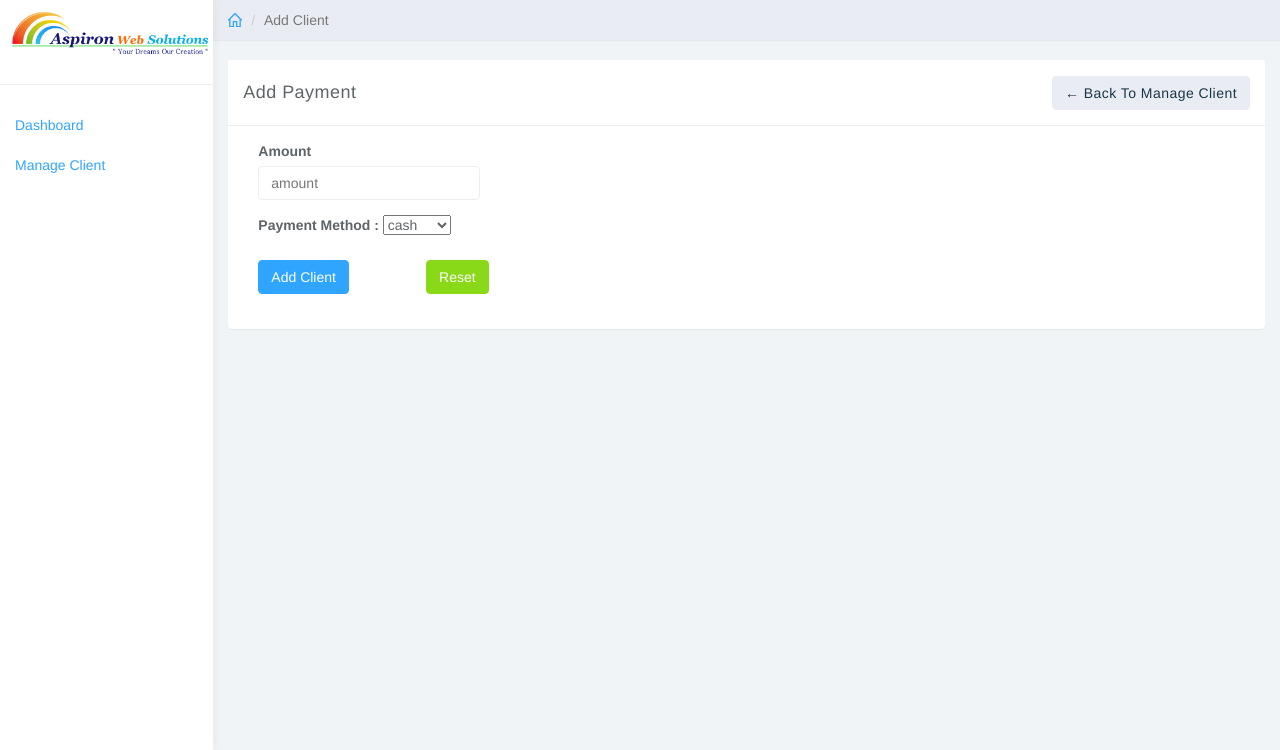
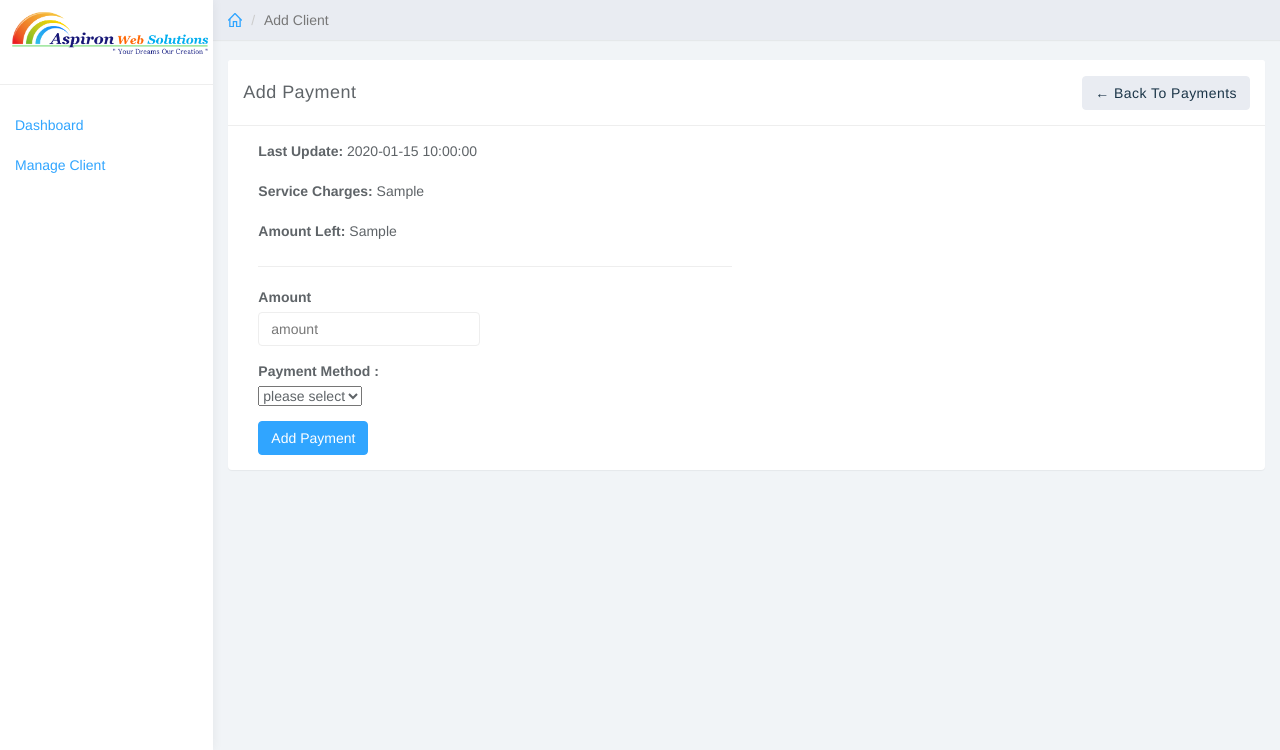
Before and after one commit to dhaivat28/clientarea, a CodeIgniter app: template application/views/admin/add_payment.php in a window 1280 px wide. Shown: the part 50-800 px from the top of the page. Run offline with CodeIgniter, Linux system fonts and the light colour scheme; the template is opened without the code that fills it: most values are stand-ins (such as "Sample title", 1, 10 or a date in 2020).

Commit message:
modified payments module with bill amount calculation

```diff
--- a/application/config/form_validation.php
+++ b/application/config/form_validation.php
@@ -15,6 +15,21 @@ $config = [
 										'rules'=>'required'
 									]
 								],
+
+		'add_payment'	=> [
+									[
+										'field'=>'amount_pay',
+										'label'=>'amount_pay',
+										'rules'=>'required|trim|greater_than[0]'
+									],
+
+									[
+										'field'=>'p_method',
+										'label'=>'p_method',
+										'rules'=>'required|trim'
+									]
+								],
+
 
 		'add_service'	=> [
 									[
--- a/application/views/admin/add_payment.php
+++ b/application/views/admin/add_payment.php
@@ -29,36 +29,65 @@
 							</div>
 							<div class="col-lg-9">
 								<div class="button-box">
-									<?=anchor("dashboard/manageclient",'&larr; Back To Manage Client',['class'=>'btn btn-default']); ?>
+									<?=anchor("payments/manage_payments",'&larr; Back To Payments',['class'=>'btn btn-default']); ?>
 								</div>
 							</div>
 						</div>
 					</div>
 					<div class="panel-body">
 						<div class="col-md-6">
-							<?php echo form_open('payments/update_payment'); ?>
+							<?php echo form_open("payments/update_payment/{$tr_details->service_id}"); ?>
 							<?php echo form_hidden('admin_id',$this->session->userdata('admin_id')) ?>
+
+							<div class="form-group">
+								<div class="row">
+									<div class="col-lg-6">
+										<label>Last Update: </label>
+												<?= $tr_details->added_on ?>
+									</div>
+								</div>
+							</div>
+							<div class="form-group">
+								<div class="row">
+									<div class="col-lg-6">
+										<label>Service Charges: </label>
+												<?= $tr_details->service_charges ?>
+									</div>
+								</div>
+							</div>
+							<div class="form-group">
+								<div class="row">
+									<div class="col-lg-6">
+										<label>Amount Left: </label>
+												<?= $tr_details->amount_left ?>
+												<?php echo form_hidden('amount_left',$tr_details->amount_left)?>
+									</div>
+
+								</div>
+							</div>
+
+							<hr />
 								<div class="form-group">
 									<div class="row">
 										<div class="col-lg-6">
 											<label>Amount</label>
-												<?php echo form_input(['name'=>'amount','id'=>'inputEmail','class'=>'form-control','placeholder'=>'amount','value'=>set_value('amount')]); ?>
+												<?php echo form_input(['name'=>'amount_pay','id'=>'inputEmail','class'=>'form-control','placeholder'=>'amount','value'=>set_value('amount_pay')]); ?>
 										</div>
 
 										<div class="col-lg-6">
 										</div>
 										<div class="form-error-custom">
-											<?php echo form_error('amount'); ?>
+											<?php echo form_error('amount_pay'); ?>
 										</div>
 									</div>
-
 								</div>
 
 								<div class="form-group">
 									<div class="row">
 										<div class="col-lg-6">
 											<label>Payment Method : </label>
-												<select name="payment_method">
+												<select name="p_method">
+   											  <option value="">please select</option>
 												  <option value="cash">cash</option>
 												  <option value="cheque">cheque</option>
 												  <option value="other">other</option>
@@ -68,7 +97,7 @@
 										</div>
 										<div class="col-lg-6">
 											<div class="form-error-custom">
-												<?php echo form_error('payment_method'); ?>
+												<?php echo form_error('p_method'); ?>
 											</div>
 										</div>
 									</div>
@@ -78,10 +107,8 @@
 
 								<div class="row">
 									<div class="col-lg-4">
-										<?php echo form_submit(['name'=>'submit','value'=>'Add Client','class'=>'btn btn-primary']); ?>
+										<?php echo form_submit(['name'=>'submit','value'=>'Add Payment','class'=>'btn btn-primary']); ?>
 									</div>
-									<div class="col-lg-3">
-										<?php echo form_reset(['name'=>'reset','value'=>'Reset','class'=>'btn btn-success btn-md']); ?>
 
 									</div>
 								</div>
```
Also changed, not shown: application/controllers/payments.php (+64 -3 lines), application/models/paymentsmodel.php (+13 -11 lines), application/views/admin/manage_payments.php (+19 -1 lines).
